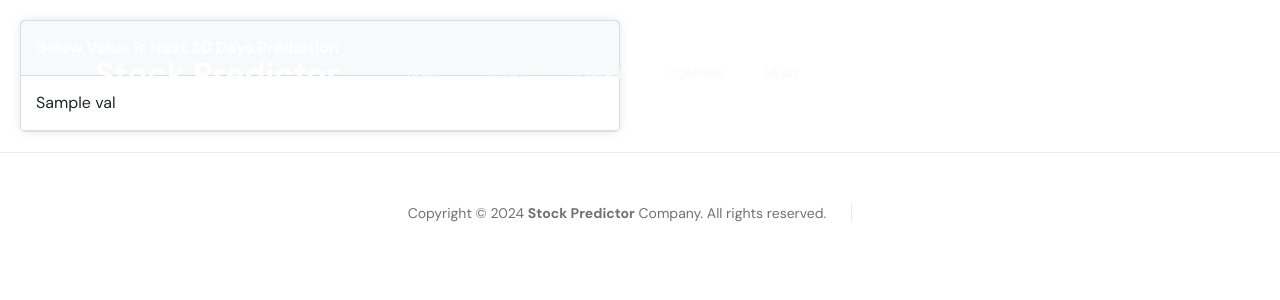
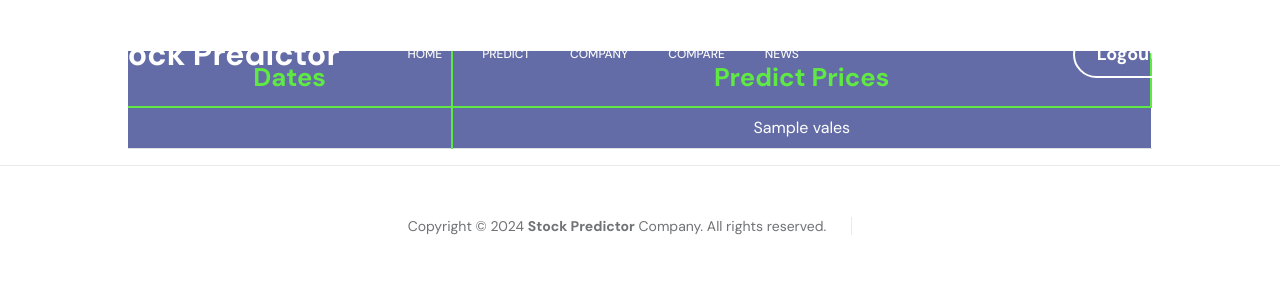
Before and after one commit to middarkknightcoder/StocksPredictor, a Flask app: template templates/predict_result.html in a window 1280 px wide. Shown: the top 300 px of the page. Run offline with Flask 3, Linux system fonts and the light colour scheme; the template is opened without the code that fills it: most values are stand-ins (such as "Sample title", 1, 10 or a date in 2020); some libraries are stand-ins or nearby versions.

Commit message:
Fifth Commit

```diff
--- a/main.py
+++ b/main.py
@@ -2,7 +2,7 @@
 
 from flask import Flask ,render_template ,request ,redirect ,session
 import mysql.connector
-from datetime import datetime
+from datetime import datetime, timedelta
 from flask_bcrypt import Bcrypt
 
 import requests
@@ -397,9 +397,14 @@ def predict_result(ticker):
 
         pred_data = df1_list + out_lst
 
-        dates = df["date"].tolist()
+        # dates = df["date"].tolist()
+        # Get the current date
+        current_date = datetime.now().date()
 
-        return render_template("predict_result.html" ,pd=pred_data ,out_lst=out_lst,dates=dates)
+        # Generate a list of dates for the next 30 days
+        date_list = [current_date + timedelta(days=i) for i in range(30)]
+
+        return render_template("predict_result.html" ,pd=pred_data ,out_lst=out_lst,dates=date_list ,ticker=ticker)
     else:
         return redirect("/")
 
@@ -413,7 +418,7 @@ def News():
 
 
 if (__name__ == "__main__"):
-    app.run(debug=True)
+    app.run(debug=True ,use_reloader=False)
 
 
 
--- a/static/css/costom.css
+++ b/static/css/costom.css
@@ -70,6 +70,13 @@
     background-color: #f0f0f0;
 }
 
+/* .predict_title{
+
+    background-color: #535DA1;
+    display: inline-block;
+    padding: 2%;
+    margin-bottom: 0%;
+} */
 
   /* companyinfo.html page css */
 
@@ -190,7 +197,7 @@
         background-color: #fff;
       }
 
-      table {
+      /* table {
         width: 100%;
         border-collapse: collapse;
         text-align: left;
@@ -225,4 +232,4 @@
         td {
           padding: 10px;
         }
-      }
+      } */
--- a/templates/predict_result.html
+++ b/templates/predict_result.html
@@ -1,20 +1,32 @@
 {% extends "layout.html" %} {%block body%}
 
-<div class="table-container">
-  <table>
-    <thead>
+<section
+  class="d-flex justify-content-center align-items-center"
+  id="section_1"
+>
+  <!--<div class="predict_title">
+    <h4 style="color: white">
+      >> Today to Next 30 Day {{ticker}} Stock Price<<
+    </h4>
+  </div>-->
+
+  <table class="table compare_result_table">
+    <thead style="border-bottom: 2.5px solid #5fe943">
       <tr>
-        <th>Below Value is Next 30 Days Prediction</th>
+        <th class="comp_resu_tab_head" scope="col">Dates</th>
+        <th class="comp_resu_tab_head" scope="col">Predict Prices</th>
       </tr>
     </thead>
-    <tbody id="table-body">
-      {% for val in out_lst%}
+    <tbody class="table-group-divider">
+      {% for vales in out_lst %} {% set date = dates[loop.index-1] %} {% set val
+      = out_lst[loop.index-1] %}
       <tr>
-        <td>{{val}}</td>
+        <th class="comap_resu_indicator" scope="row">{{date}}</th>
+        <td class="comap_resu_values">{{val}}</td>
       </tr>
       {%endfor%}
     </tbody>
   </table>
-</div>
+</section>
 
 {% endblock%}
```
Also changed, not shown: temp.py (+34 -12 lines), templates/predict.html (+9 -5 lines).
